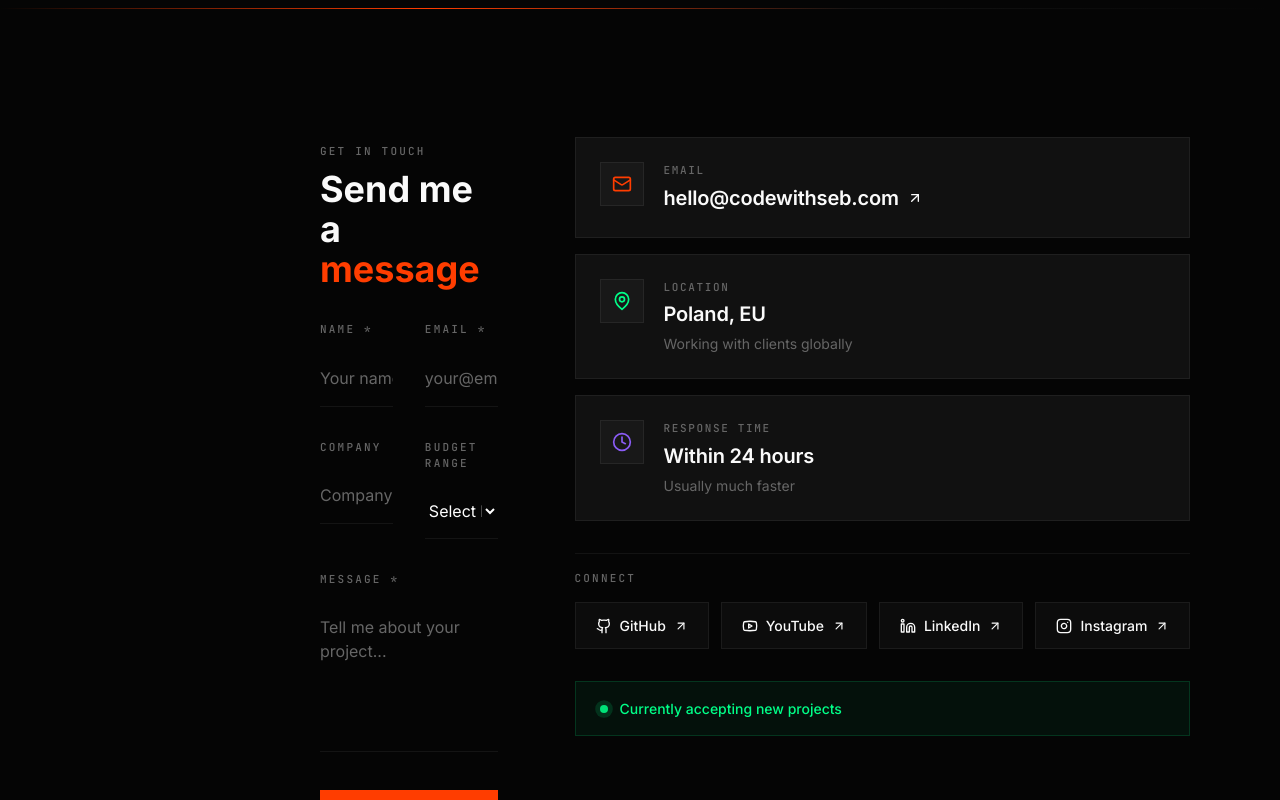
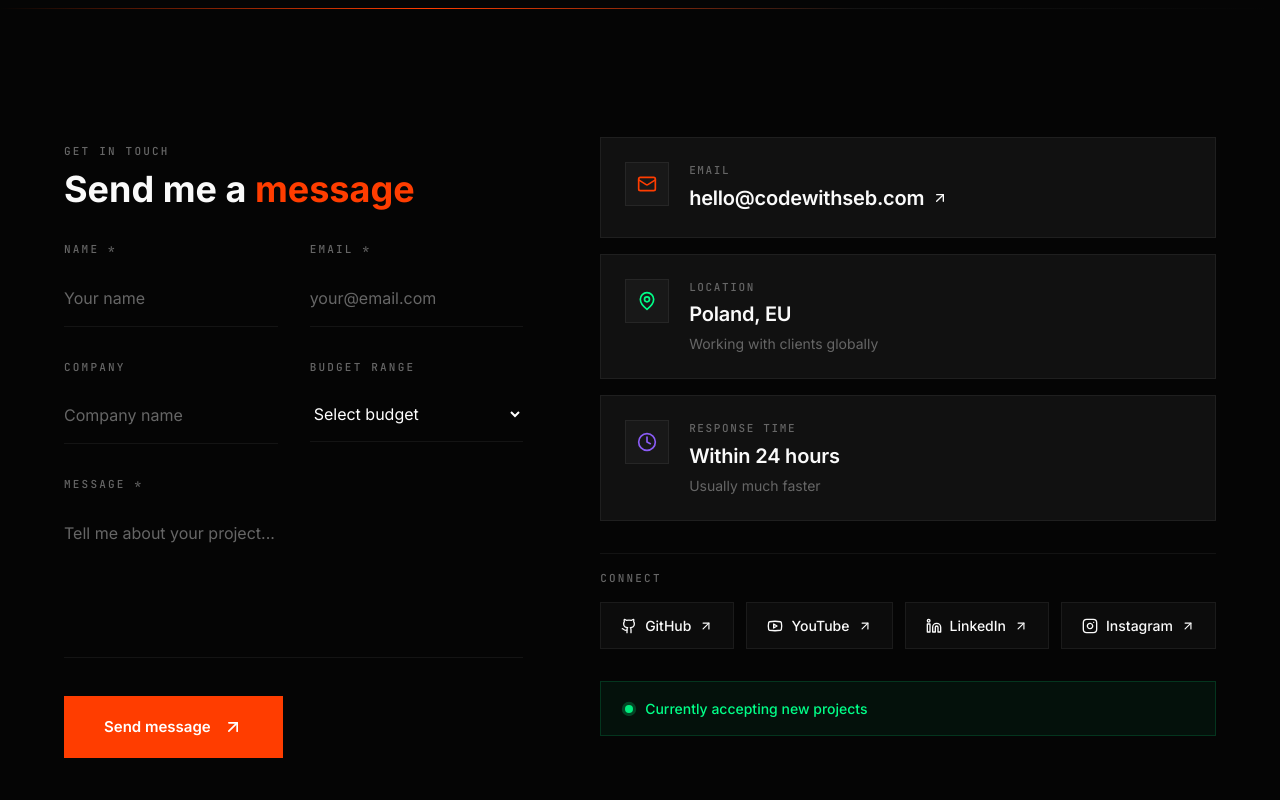
Before and after one commit to sevastijan/code-with-seb-blog, a Next.js app: page /contact in a window 1280 px wide. Shown: the part 920-1720 px from the top of the page. Built offline with nearby package versions, Linux system fonts and the light colour scheme; a web font is replaced by a local one.

Commit message:
fix: restore full-width contact form layout

```diff
--- a/src/app/contact/page.tsx
+++ b/src/app/contact/page.tsx
@@ -164,9 +164,9 @@ export default function ContactPage() {
         <div className="cnt-form-section-line" />
 
         <div className="container">
-          <div className="cnt-form-layout" style={{ maxWidth: '640px', margin: '0 auto' }}>
+          <div className="cnt-form-layout">
             {/* Contact Form */}
-            <div className="mb-20">
+            <div>
               <div className="mb-8">
                 <span className="label">Get in touch</span>
                 <h2 className="text-3xl sm:text-4xl font-bold mt-2">
```
